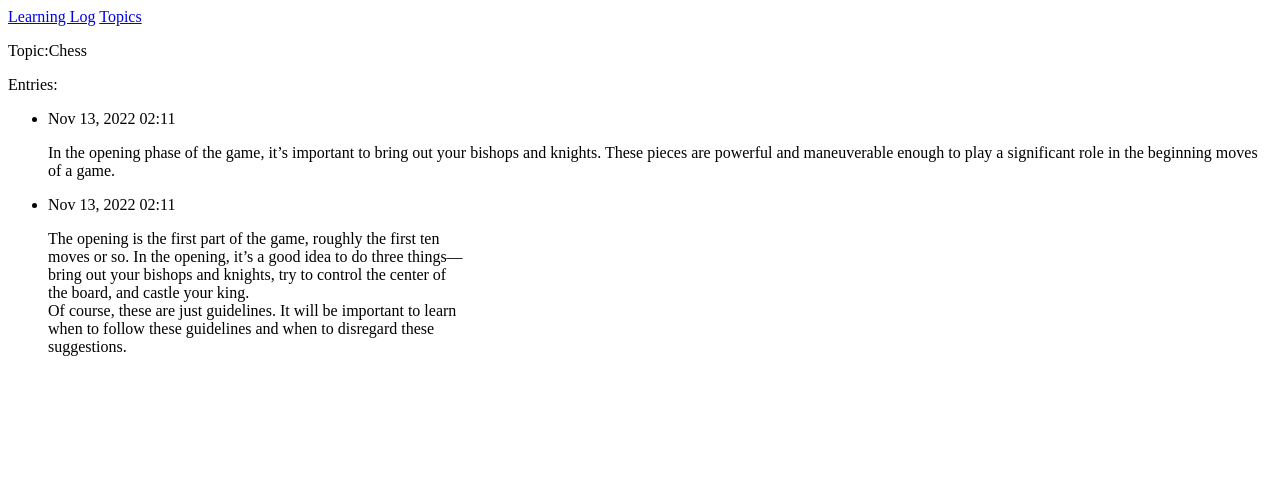
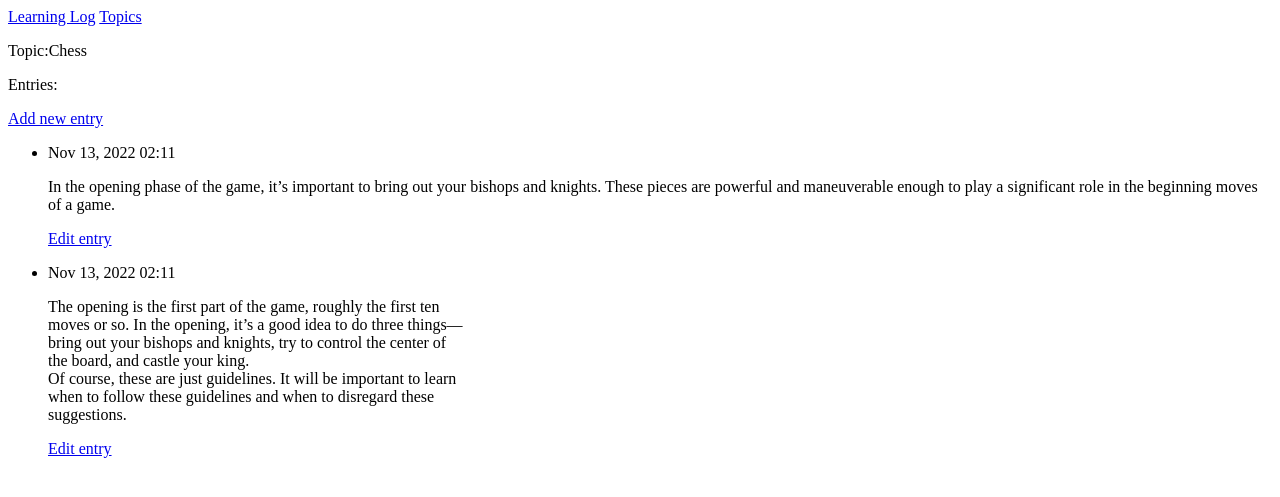
Before and after one commit to MorteyKafui/learning-app-with-django, a Django app: page /topics/1/ in a window 1280 px wide. Shown: the top 497 px of the page. Run offline with Django 4.2, Linux system fonts and the light colour scheme; data comes from the database, SQL or seed files in the repository; both versions use the stored data as it was after the commit.

Commit message:
add CRUD

```diff
--- a/learning_logs/templates/learning_logs/topic.html
+++ b/learning_logs/templates/learning_logs/topic.html
@@ -6,12 +6,19 @@
 
 <p>Entries:</p>
 
+<p>
+  <a href="{%url  'learning_logs:new_entry' topic.id %}">Add new entry</a>
+</p>
+
 <ul>
   {% for entry in entries %}
 
   <li>
     <p>{{entry.date_added|date:'M d, Y H:i'}}</p>
     <p>{{entry.text|linebreaks}}</p>
+    <p>
+      <a href="{%url 'learning_logs:edit_entry' entry.id %}">Edit entry</a>
+    </p>
   </li>
 
   {%empty%}
--- a/learning_logs/templates/learning_logs/topics.html
+++ b/learning_logs/templates/learning_logs/topics.html
@@ -16,4 +16,6 @@
   {% endfor %}
 </ul>
 
+<a href="{%url 'learning_logs:new_topic' %}">Add a new topic</a>
+
 {% endblock content %}
--- a/learning_logs/urls.py
+++ b/learning_logs/urls.py
@@ -9,4 +9,7 @@ urlpatterns = [
     path("", views.index, name="index"),
     path("topics/", views.topics, name="topics"),
     path("topics/<int:topic_id>/", views.topic, name="topic"),
+    path("new_topic/", views.new_topic, name="new_topic"),
+    path("new_entry/<int:topic_id>/", views.new_entry, name="new_entry"),
+    path("edit_entry/<int:entry_id>/", views.edit_entry, name="edit_entry"),
 ]
--- a/learning_logs/views.py
+++ b/learning_logs/views.py
@@ -1,7 +1,8 @@
-from django.shortcuts import render
+from django.shortcuts import render, redirect
 
 
-from .models import Topic
+from .models import Topic, Entry
+from .forms import TopicForm, EntryForm
 
 # Create your views here.
 def index(request):
@@ -21,3 +22,56 @@ def topic(request, topic_id):
     context = {"topic": topic, "entries": entries}
 
     return render(request, "learning_logs/topic.html", context)
+
+
+def new_topic(request):
+
+    if request.method != "POST":
+        form = TopicForm()
+
+    else:
+        form = TopicForm(data=request.POST)
+
+        if form.is_valid():
+            form.save()
+            return redirect("learning_logs:topics")
+
+    context = {"form": form}
+
+    return render(request, "learning_logs/new_topic.html", context)
+
+
+def new_entry(request, topic_id):
+    topic = Topic.objects.get(id=topic_id)
+
+    if request.method != "POST":
+        form = EntryForm()
+
+    else:
+        form = EntryForm(data=request.POST)
+        if form.is_valid():
+            new_entry = form.save(commit=False)
+            new_entry.topic = topic
+            new_entry.save()
+            return redirect("learning_logs:topic", topic_id=topic_id)
+
+    context = {"topic": topic, "form": form}
+    return render(request, "learning_logs/new_entry.html", context)
+
+
+def edit_entry(request, entry_id):
+    entry = Entry.objects.get(id=entry_id)
+    topic = entry.topic
+
+    if request.method != "POST":
+        form = EntryForm(instance=entry)
+
+    else:
+        form = EntryForm(instance=entry, data=request.POST)
+        if form.is_valid():
+            form.save()
+            return redirect("learning_logs:topic", topic_id=topic.id)
+
+    context = {"entry": entry, "topic": topic, "form": form}
+
+    return render(request, "learning_logs/edit_entry.html", context)
```
Also changed, not shown: learning_logs/forms.py (added, +19 -0 lines), learning_logs/templates/learning_logs/edit_entry.html (added, +20 -0 lines), learning_logs/templates/learning_logs/new_entry.html (added, +23 -0 lines), learning_logs/templates/learning_logs/new_topic.html (added, +18 -0 lines), db.sqlite3.
